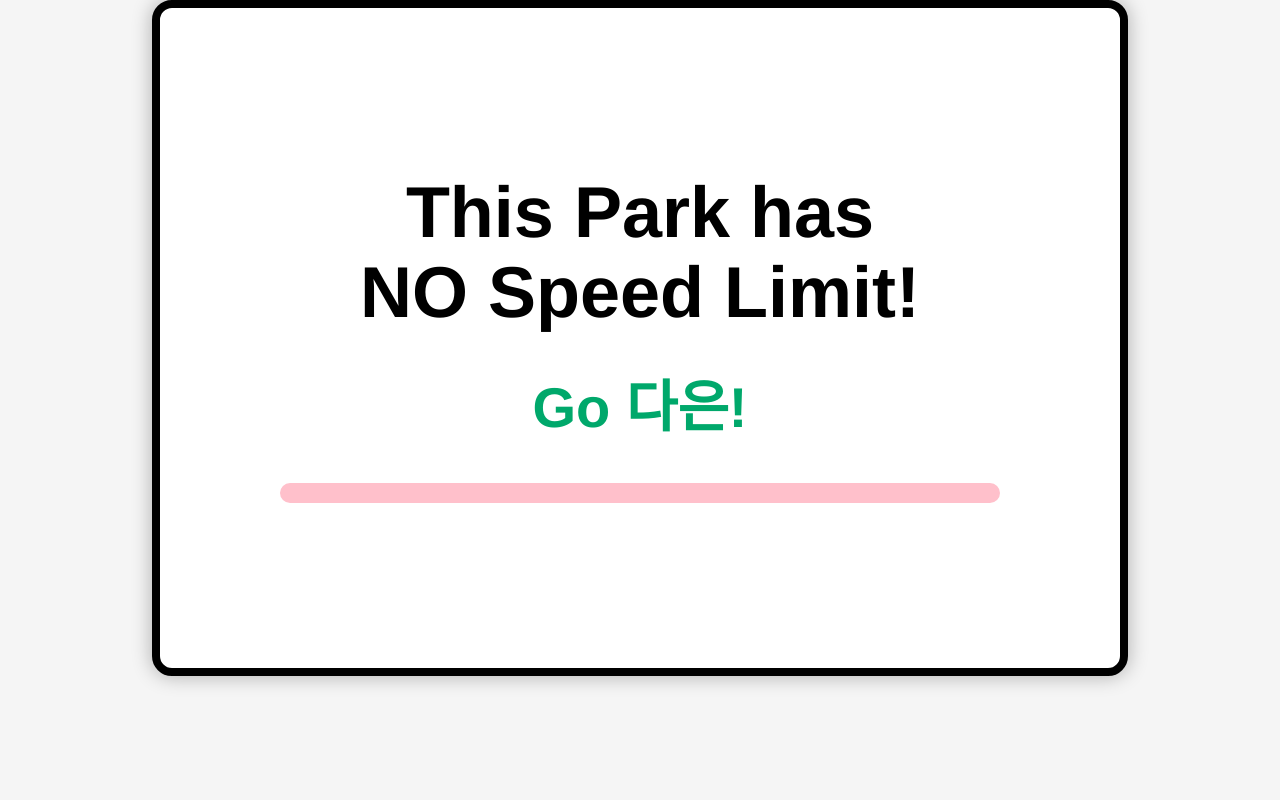
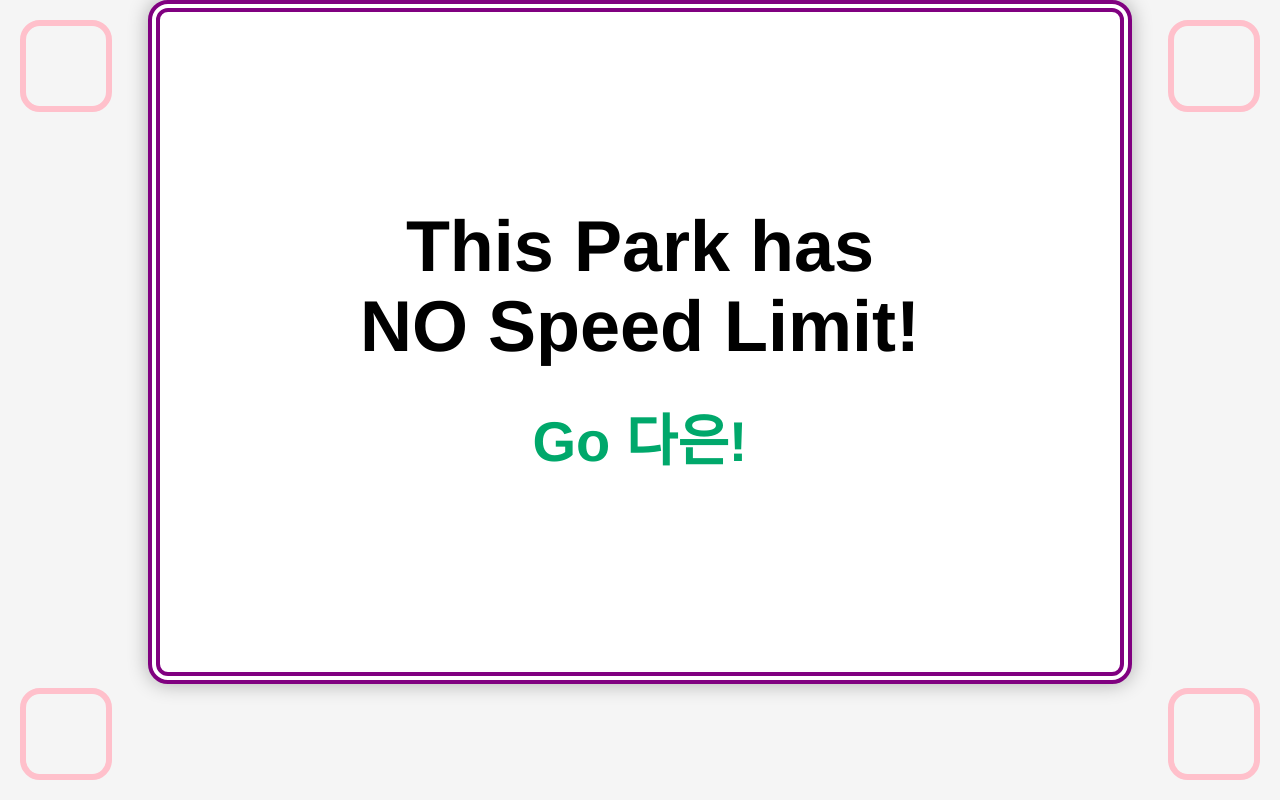
Before and after one commit to msp9353/test, a plain HTML site: page index.html in a window 1280 px wide. Drawn offline with Linux system fonts and the light colour scheme.

Commit message:
Update index.html

```diff
--- a/index.html
+++ b/index.html
@@ -20,7 +20,7 @@
       width: 900px;  /* proportional to 30 inches */
       height: 600px; /* proportional to 20 inches */
       background: white;
-      border: 8px solid black;
+      border: 12px double purple;
       border-radius: 20px;
       display: flex;
       flex-direction: column;
@@ -47,20 +47,29 @@
 
     }
 
-    .accent-bar {
-      margin-top: 40px;
-      width: 80%;
-      height: 20px;
-      background: pink;
-      border-radius: 10px;
+
+    .corner-doodle {
+      position: absolute;
+      width: 80px;
+      height: 80px;
+      border: 6px solid pink;
+      border-radius: 20px;
     }
+    .top-left { top: 20px; left: 20px; }
+    .top-right { top: 20px; right: 20px; }
+    .bottom-left { bottom: 20px; left: 20px; }
+    .bottom-right { bottom: 20px; right: 20px; }
   </style>
 </head>
 <body>
   <div class="poster">
+    <div class="corner-doodle top-left"></div>
+    <div class="corner-doodle top-right"></div>
+    <div class="corner-doodle bottom-left"></div>
+    <div class="corner-doodle bottom-right"></div>
     <div class="headline">This Park has<br>NO Speed Limit!</div>
     <div class="subtext">Go 다은!</div>
-    <div class="accent-bar"></div>
+
   </div>
 </body>
 </html>
```
